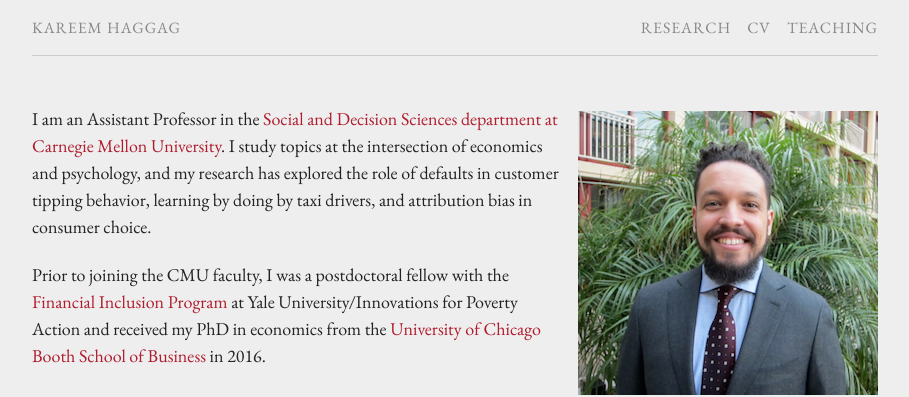
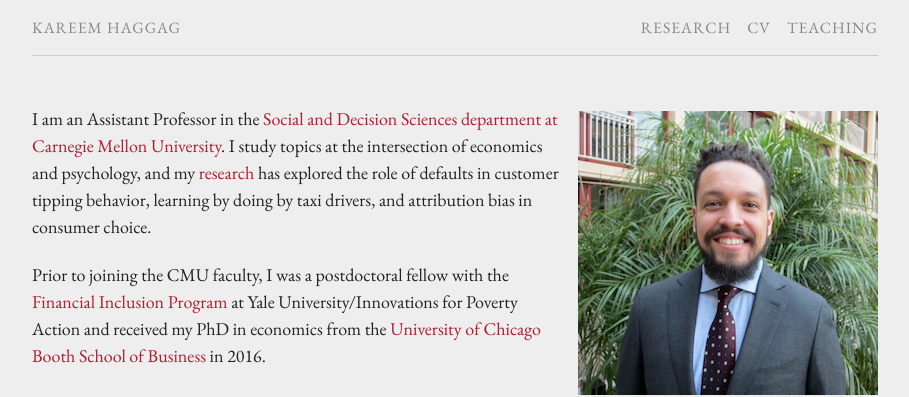
Before and after one commit to kareemhaggag/kareemhaggag.github.io, a Jekyll site: the page built from index.md, in a window 1280 px wide. Shown: the top 397 px of the page, without its empty margins (185-1094 px from the left). Built offline with Jekyll 4.4.1, drawn with Linux system fonts in a browser that asks for light colours.

```diff
--- a/index.md
+++ b/index.md
@@ -5,7 +5,7 @@ permalink: /
 <br />
 {% include image.html url="images/haggag.png" caption="" max_width="100px" align="right" %}
 
-I am an Assistant Professor in the [Social and Decision Sciences department at Carnegie Mellon University]. I study topics at the intersection of economics and psychology, and my research has explored the role of defaults in customer tipping behavior, learning by doing by taxi drivers, and attribution bias in consumer choice.
+I am an Assistant Professor in the [Social and Decision Sciences department at Carnegie Mellon University]. I study topics at the intersection of economics and psychology, and my [research] has explored the role of defaults in customer tipping behavior, learning by doing by taxi drivers, and attribution bias in consumer choice.
 
 Prior to joining the CMU faculty, I was a postdoctoral fellow with the [Financial Inclusion Program] at Yale University/Innovations for Poverty Action and received my PhD in economics from the [University of Chicago Booth School of Business] in 2016.
 
```
Also changed, not shown: other parts of index.md (+2 -1 lines).
